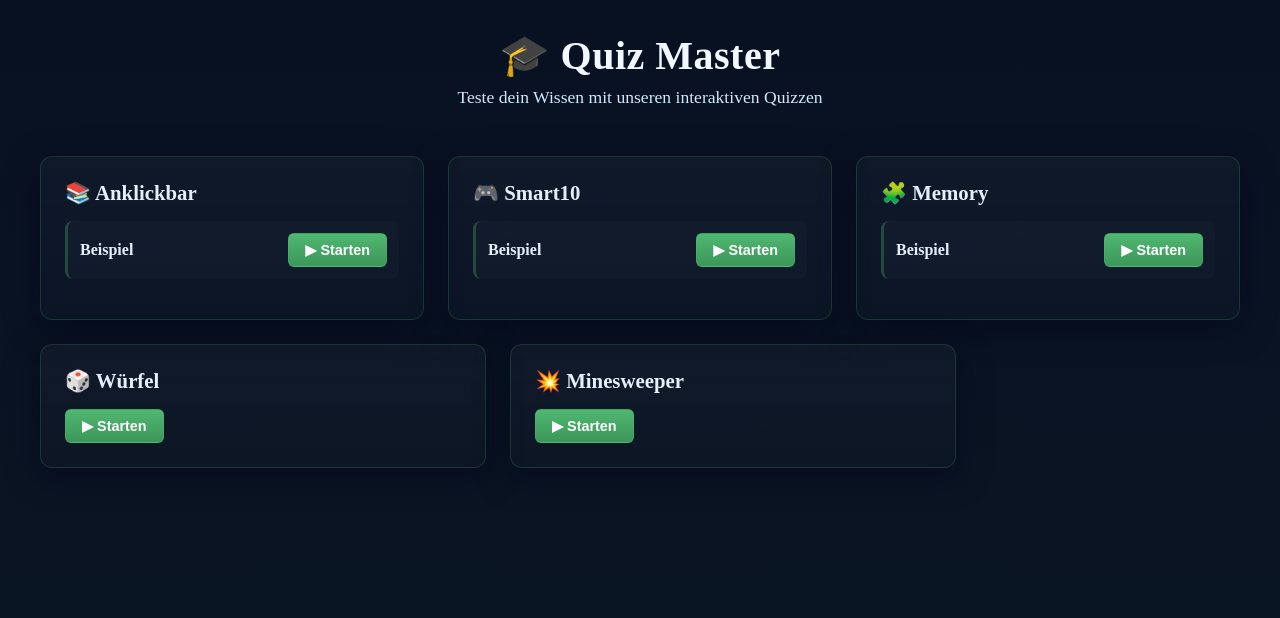
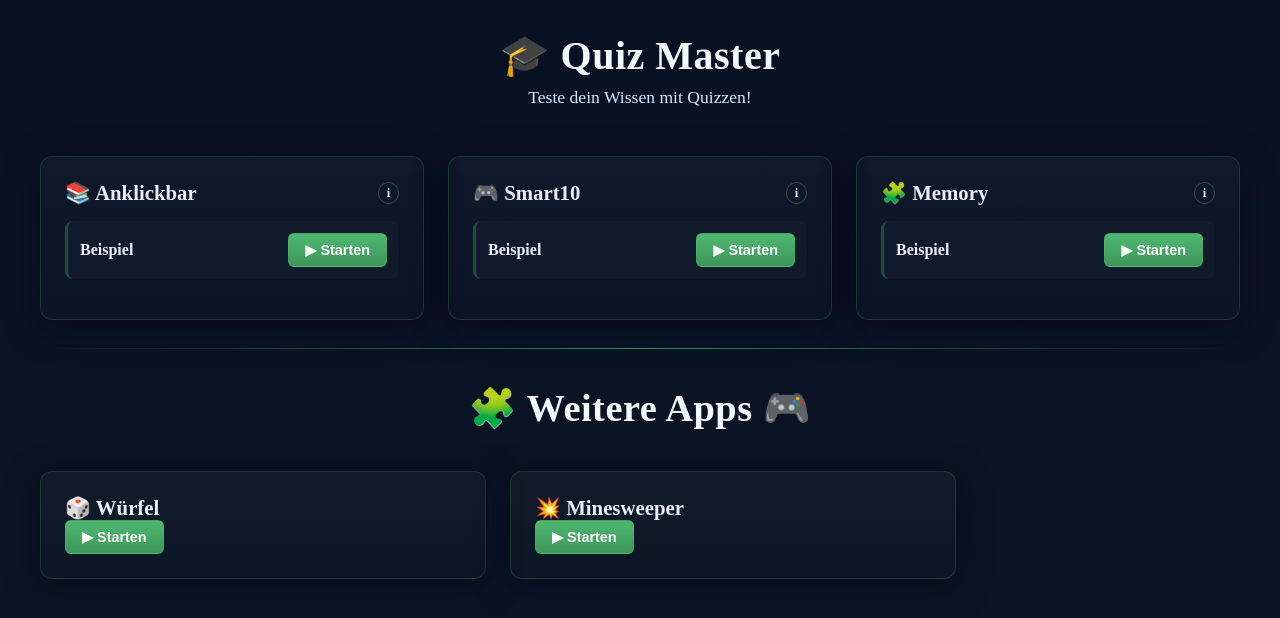
Before and after one commit to AGrabellus/LanQuizseite, an Angular app: page / in a window 1280 px wide. Shown: the top 618 px of the page. Built offline with nearby package versions, Linux system fonts and the light colour scheme.

Commit message:
Design bsisl angepasst 🧩

```diff
--- a/src/app/home/home.component.css
+++ b/src/app/home/home.component.css
@@ -62,11 +62,80 @@
 	transform: translateY(-2px);
 }
 
+.box-header {
+	display: flex;
+	align-items: center;
+	justify-content: space-between;
+	gap: 0.75rem;
+	margin-bottom: 1rem;
+}
+
 .box h2 {
-	margin: 0 0 1rem 0;
+	margin: 0;
 	font-size: 1.3rem;
 	color: #e6eef8;
 	font-weight: 600;
+}
+
+.tooltip-wrapper {
+	position: relative;
+	display: inline-flex;
+}
+
+.info-icon {
+	display: inline-flex;
+	align-items: center;
+	justify-content: center;
+	width: 1.2rem;
+	height: 1.2rem;
+	border-radius: 999px;
+	border: 1px solid rgba(79, 184, 113, 0.35);
+	color: #cfe8ff;
+	font-size: 0.8rem;
+	font-weight: 700;
+	cursor: help;
+	user-select: none;
+}
+
+.tooltip-text {
+	position: absolute;
+	right: 0;
+	top: calc(100% + 0.45rem);
+	min-width: 180px;
+	max-width: 220px;
+	padding: 0.55rem 0.7rem;
+	border-radius: 8px;
+	background: rgba(7, 15, 29, 0.95);
+	color: #e6eef8;
+	font-size: 0.8rem;
+	line-height: 1.4;
+	border: 1px solid rgba(79, 184, 113, 0.25);
+	box-shadow: 0 8px 24px rgba(2, 6, 23, 0.45);
+	display: none;
+	z-index: 20;
+}
+
+.tooltip-wrapper:hover .tooltip-text,
+.tooltip-wrapper:focus-within .tooltip-text {
+	display: block;
+}
+
+.section-divider {
+	width: 100%;
+	height: 1px;
+	background: linear-gradient(90deg, transparent, rgba(79, 184, 113, 0.7), transparent);
+	margin: 0.25rem 0 0.75rem;
+}
+
+.section-heading {
+	display: block;
+	width: 100%;
+	margin: 0 0 1rem 0;
+	text-align: center;
+	font-size: clamp(1.8rem, 3vw, 2.4rem);
+	font-weight: 700;
+	color: #f1f8ff;
+	letter-spacing: 0.5px;
 }
 
 .box-content {
--- a/src/app/home/home.component.html
+++ b/src/app/home/home.component.html
@@ -1,11 +1,17 @@
 <div class="home">
 	<div class="header">
 		<h1>🎓 Quiz Master</h1>
-		<p class="subtitle">Teste dein Wissen mit unseren interaktiven Quizzen</p>
+		<p class="subtitle">Teste dein Wissen mit Quizzen!</p>
 	</div>
 	<div class="boxes">
 		<div class="box">
-			<h2>📚 Anklickbar</h2>
+			<div class="box-header">
+				<h2>📚 Anklickbar</h2>
+				<div class="tooltip-wrapper">
+					<span class="info-icon" tabindex="0" aria-label="Mehr über Anklickbar">i</span>
+					<span class="tooltip-text">Wähle die passende Antwort zu dem oben stehenden Text aus!</span>
+				</div>
+			</div>
 			<div class="box-content">
 				<div *ngIf="anklickbarFiles().length === 0" class="empty-message">Keine Beispiele gefunden.</div>
 				<div *ngFor="let f of anklickbarFiles()" class="resource-item">
@@ -19,7 +25,13 @@
 		</div>
 
 		<div class="box">
-			<h2>🎮 Smart10</h2>
+			<div class="box-header">
+				<h2>🎮 Smart10</h2>
+				<div class="tooltip-wrapper">
+					<span class="info-icon" tabindex="0" aria-label="Mehr über Smart10">i</span>
+					<span class="tooltip-text">Wähle die richtigen Antworten aus, vermeide die Falschen!</span>
+				</div>
+			</div>
 			<div class="box-content">
 				<div *ngIf="smart10Files().length === 0" class="empty-message">Keine Beispiele gefunden.</div>
 				<div *ngFor="let f of smart10Files()" class="resource-item">
@@ -33,7 +45,13 @@
 		</div>
 
 				<div class="box">
-			<h2>🧩 Memory</h2>
+			<div class="box-header">
+				<h2>🧩 Memory</h2>
+				<div class="tooltip-wrapper">
+					<span class="info-icon" tabindex="0" aria-label="Mehr über Memory">i</span>
+					<span class="tooltip-text">Finde die richtigen Paare!</span>
+				</div>
+			</div>
 			<div class="box-content">
 				<div *ngIf="memoryFiles().length === 0" class="empty-message">Keine Beispiele gefunden.</div>
 				<div *ngFor="let f of memoryFiles()" class="resource-item">
@@ -45,6 +63,9 @@
 				</div>
 			</div>
 		</div>
+
+		<div class="section-divider"></div>
+		<h3 class="section-heading">🧩 Weitere Apps 🎮</h3>
 
 		<div class="box">
 			<h2>🎲 Würfel</h2>
--- a/src/app/minesweeper/minesweeper.component.html
+++ b/src/app/minesweeper/minesweeper.component.html
@@ -1,5 +1,5 @@
 <div class="ms-container">
-	<h3>Minesweeper</h3>
+  <app-category-header [category]="'Minesweeper'" [filename]="''"></app-category-header>
 
   <div class="settings" *ngIf="!gameStarted">
     <label>Zeilen: <input type="number" [(ngModel)]="rows" min="4" max="30"></label>
@@ -18,7 +18,7 @@
     <div class="action-buttons">
       <button class="action" [class.active]="action==='open'" (click)="action='open'">Öffnen</button>
       <button class="action" [class.active]="action==='flag'" (click)="action='flag'">Flagge</button>
-      <button class="start-btn" (click)="resetGame()">Zurück</button>
+      <button class="start-btn" (click)="resetGame()">Neustart</button>
     </div>
     <div class="status">
       <span *ngIf="!gameOver">Laufend — verbleibende Flaggen: {{remainingFlags}}</span>
--- a/src/app/minesweeper/minesweeper.component.ts
+++ b/src/app/minesweeper/minesweeper.component.ts
@@ -1,6 +1,7 @@
 import { Component } from '@angular/core';
 import { CommonModule } from '@angular/common';
 import { FormsModule } from '@angular/forms';
+import { CategoryHeaderComponent } from '../shared/category-header/category-header.component';
 
 interface Cell {
   revealed: boolean;
@@ -12,7 +13,7 @@ interface Cell {
 @Component({
   selector: 'app-minesweeper',
   standalone: true,
-  imports: [CommonModule, FormsModule],
+  imports: [CommonModule, FormsModule, CategoryHeaderComponent],
   templateUrl: './minesweeper.component.html',
   styleUrl: './minesweeper.component.css'
 })
--- a/src/app/shared/category-header/category-header.component.css
+++ b/src/app/shared/category-header/category-header.component.css
@@ -1,18 +1,32 @@
 .category-header {
   display: flex;
   align-items: center;
+  justify-content: space-between;
   gap: 1rem;
-  padding: 0.5rem 0;
-  border-bottom: 1px solid rgba(255,255,255,0.04);
+  padding: 1rem 1.25rem;
+  border-radius: 18px;
+  background: rgba(255,255,255,0.05);
+  border: 1px solid rgba(79, 184, 113, 0.18);
+  box-shadow: 0 14px 28px rgba(0, 0, 0, 0.18);
+  margin-bottom: 1.25rem;
 }
 
 .category-header .back {
-  background: linear-gradient(180deg,#2b6cb0,#1e4fa0);
+  background: linear-gradient(180deg, #4fb871, #3d9659);
   color: #fff;
-  border: 1px solid rgba(255,255,255,0.06);
-  padding: 0.35rem 0.6rem;
-  border-radius: 6px;
+  border: none;
+  padding: 0.75rem 1rem;
+  border-radius: 14px;
   cursor: pointer;
+  font-weight: 700;
+  letter-spacing: 0.02em;
+  transition: transform 0.18s ease, box-shadow 0.18s ease, filter 0.18s ease;
+  box-shadow: 0 10px 20px rgba(79, 184, 113, 0.25);
+}
+
+.category-header .back:hover {
+  transform: translateY(-1px);
+  filter: brightness(1.05);
 }
 
 .category-header .title {
@@ -21,6 +35,7 @@
 }
 
 .category-header .category {
+  font-size: 1rem;
   font-weight: 700;
   color: #e6eef8;
 }
```
Also changed, not shown: src/app/memory/memory.component.ts (+45 -24 lines), 1 other file (tests, documents, lock files or other folders).
